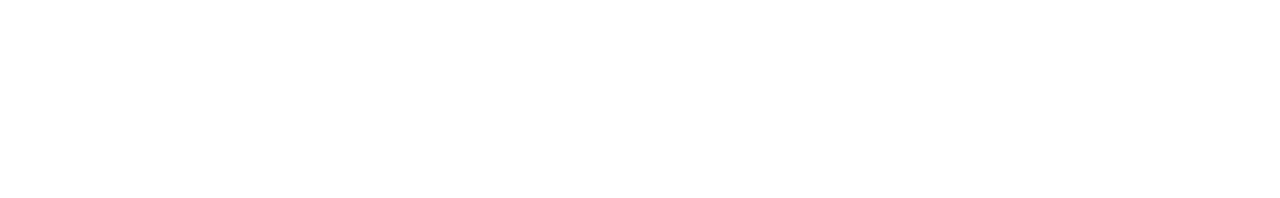
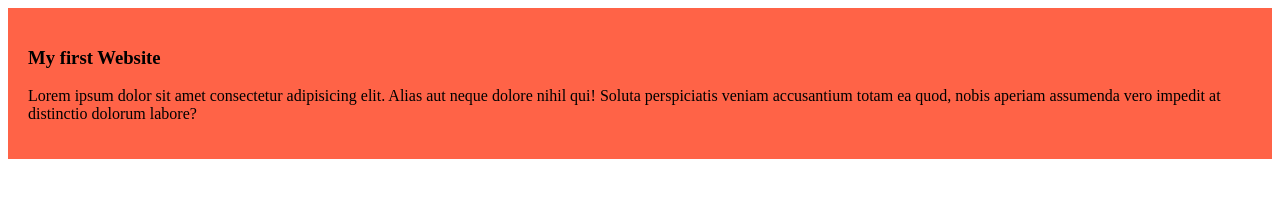
Before and after one commit to masum5shah/my-simple-website, a plain HTML site: page index.html in a window 1280 px wide. Drawn offline with Linux system fonts and the light colour scheme.

Commit message:
added the first blog

```diff
--- a/index.html
+++ b/index.html
@@ -4,8 +4,12 @@
     <meta charset="UTF-8">
     <meta name="viewport" content="width=device-width, initial-scale=1.0">
     <title>My Simple Website</title>
+    <link rel="stylesheet" href="styles/blog.css">
 </head>
 <body>
-
+    <div>
+        <h3>My first Website</h3>
+        <p>Lorem ipsum dolor sit amet consectetur adipisicing elit. Alias aut neque dolore nihil qui! Soluta perspiciatis veniam accusantium totam ea quod, nobis aperiam assumenda vero impedit at distinctio dolorum labore?</p>
+    </div>
 </body>
 </html>
--- /dev/null
+++ b/styles/blog.css
@@ -0,0 +1,4 @@
+div{
+    background-color: tomato;
+    padding: 20px;
+}
```
